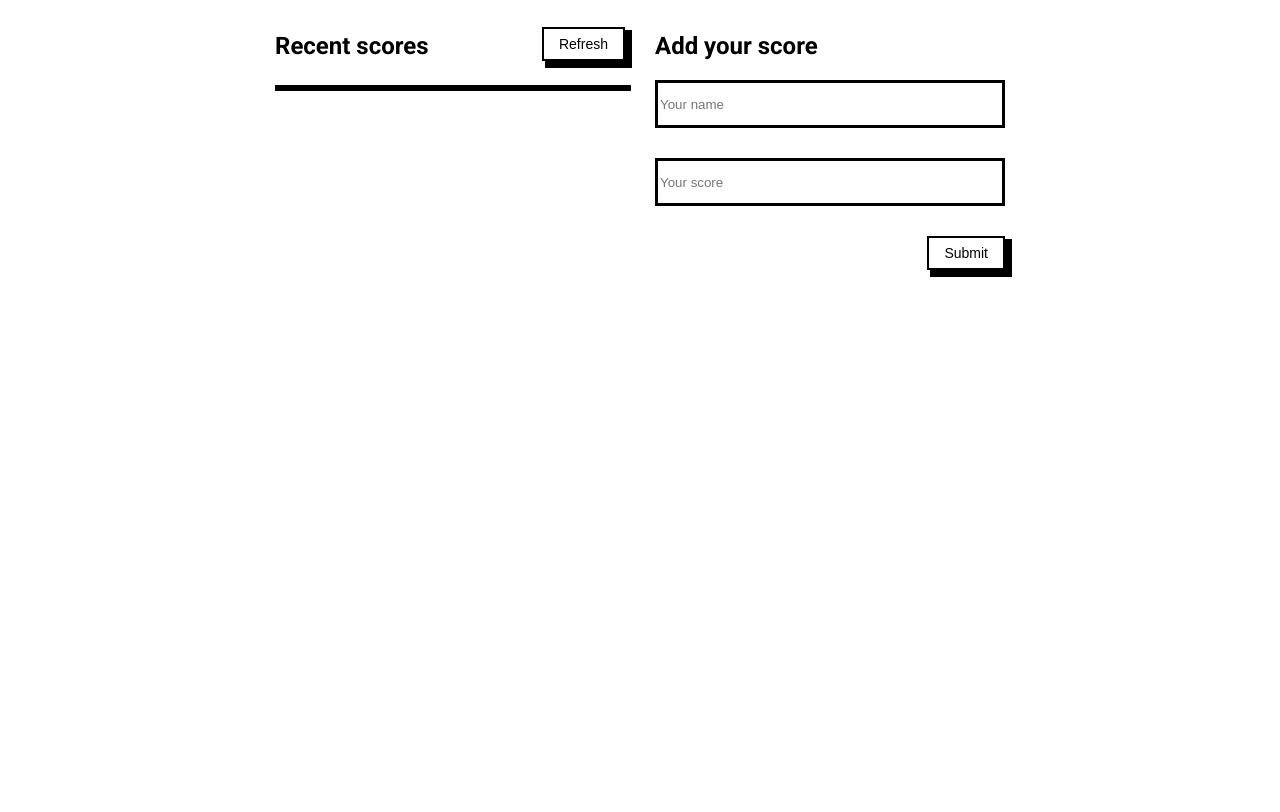
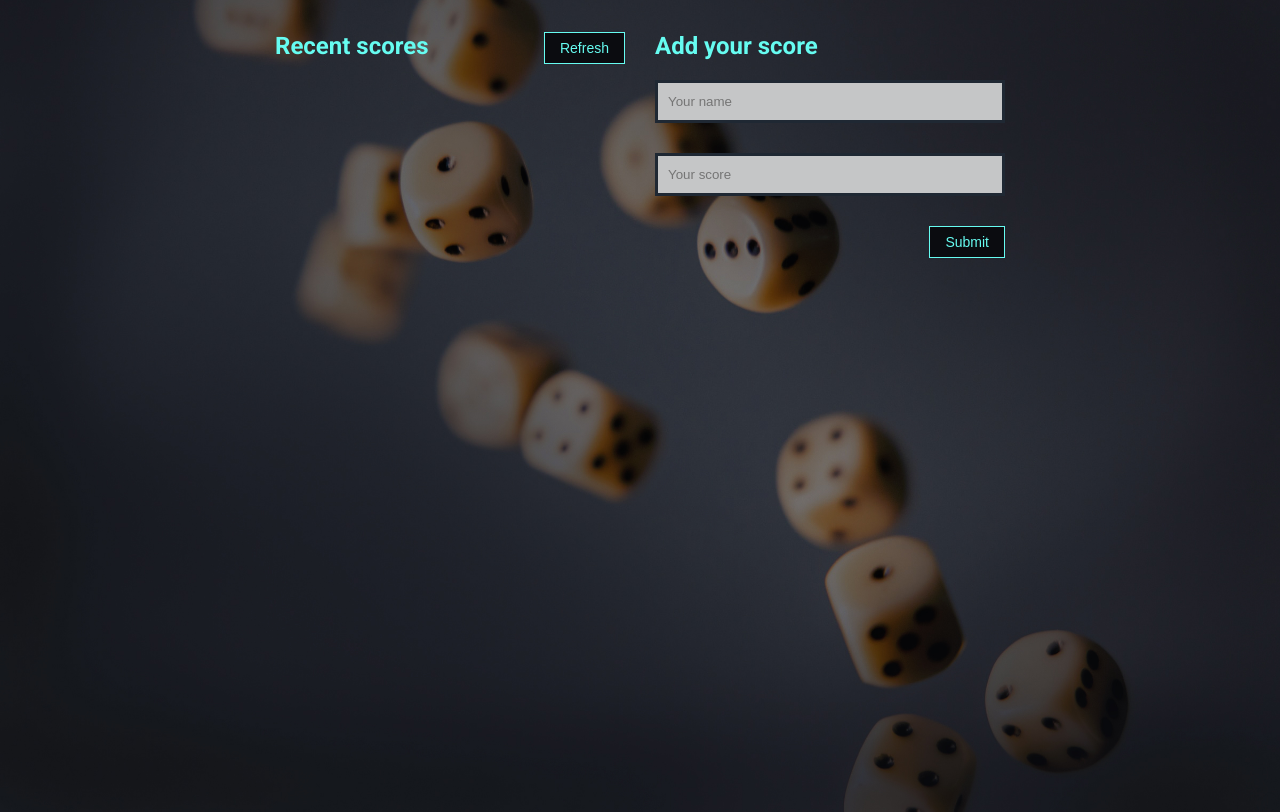
Before and after one commit to Peter1907/leaderboard, a website built with webpack: page src/index.html in a window 1280 px wide. Shown: the part 93-905 px from the top of the page. Built offline with nearby package versions, Linux system fonts and the light colour scheme; no server answers.

Commit message:
Modify css & Add background

```diff
--- a/src/style.css
+++ b/src/style.css
@@ -3,6 +3,15 @@
 body {
   margin: 0;
   font-family: 'Roboto', sans-serif;
+  background-image: url('../WallPaper.jpg');
+  background-size: 100vw auto;
+  background-repeat: no-repeat;
+  background-attachment: fixed;
+  background-position-y: bottom;
+}
+
+h2 {
+  color: #66fcf1;
 }
 
 .container {
@@ -14,6 +23,7 @@ body {
 .container h1 {
   margin-left: 10%;
   font-size: 42px;
+  color: #66fcf1;
 }
 
 .wrapper {
@@ -38,19 +48,36 @@ form {
 }
 
 form input {
-  border: 3px solid black;
+  border: 3px solid #1f2833;
   width: auto;
   font-weight: 500;
-  height: 40px;
+  height: 35px;
+  background-color: #c5c6c7;
+  color: #0b0c10;
+  padding-left: 10px;
+}
+
+form input:focus {
+  border: 3px solid #66fcf1;
 }
 
 button {
   padding: 7px 15px;
-  background-color: white;
-  border: 2px solid black;
+  background-color: #0b0c10;
+  border: 1px solid #66fcf1;
   font-size: 14px;
   font-weight: 500;
-  box-shadow: 5px 5px 0 2px;
+  color: #66fcf1;
+}
+
+button:hover {
+  background-color: #66fcf1;
+  color: #0b0c10;
+  border: 1px solid #0b0c10;
+}
+
+button:active {
+  transform: scale(0.98);
 }
 
 form button {
@@ -65,12 +92,11 @@ form button {
 .scores button {
   position: absolute;
   right: 0;
-  top: 15px;
+  top: 20px;
 }
 
 .board {
   list-style-type: none;
-  border: 3px solid black;
   margin: 1.5% 0;
   padding: 0;
   display: flex;
@@ -83,9 +109,11 @@ form button {
 }
 
 .board li:nth-child(odd) {
-  background-color: rgb(255, 255, 255);
+  background-color: #1f2833;
+  color: #c5c6c7;
 }
 
 .board li:nth-child(even) {
-  background-color: rgb(233, 233, 233);
+  background-color: #c5c6c7;
+  color: #1f2833;
 }
```
Also changed, not shown: WallPaper.jpg (added).
